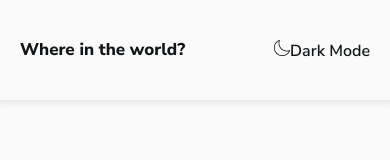
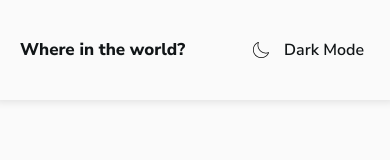
Before and after one commit to aycanogut/fem-rest-countries-flag-api, a React (Vite) app: page / in a window 390 px wide. Shown: the top 160 px of the page. Built offline with nearby package versions, Linux system fonts and the light colour scheme.

Commit message:
add mobile padding

```diff
--- a/src/Components/styled/Header.styled.jsx
+++ b/src/Components/styled/Header.styled.jsx
@@ -1,5 +1,6 @@
 import styled from "styled-components";
 import { Toggler } from "./Toggler.styled";
+import helpers from "../helpers";
 
 const StyledHeader = styled.header`
   position: relative;
@@ -7,8 +8,12 @@ const StyledHeader = styled.header`
   justify-content: space-between;
   align-items: center;
   height: 100px;
-  padding-inline: 2rem;
+  padding-inline: 1.2rem;
   box-shadow: 0px -2px 8px 4px ${({ theme }) => theme.navShadow};
+
+  @media only screen and ${helpers.device.sm} {
+    padding-inline: 2rem;
+  } ;
 `;
 
 export const Header = ({ children }) => {
--- a/src/Components/styled/Toggler.styled.jsx
+++ b/src/Components/styled/Toggler.styled.jsx
@@ -11,7 +11,6 @@ const Button = styled.button`
   outline: none;
   cursor: pointer;
   border: none;
-  padding: 0;
   font-size: 1.6rem;
   font-weight: 600;
 `;
@@ -19,6 +18,12 @@ const Button = styled.button`
 const Icon = styled.img`
   width: 16px;
   height: 16px;
+  margin: 0rem 0.2rem 0 0;
+  vertical-align: sub;
+
+  @media only screen and ${helpers.device.sm} {
+    margin: 0rem 0.9rem 0 0;
+  } ;
 `;
 
 const Wrapper = styled.div`
```
